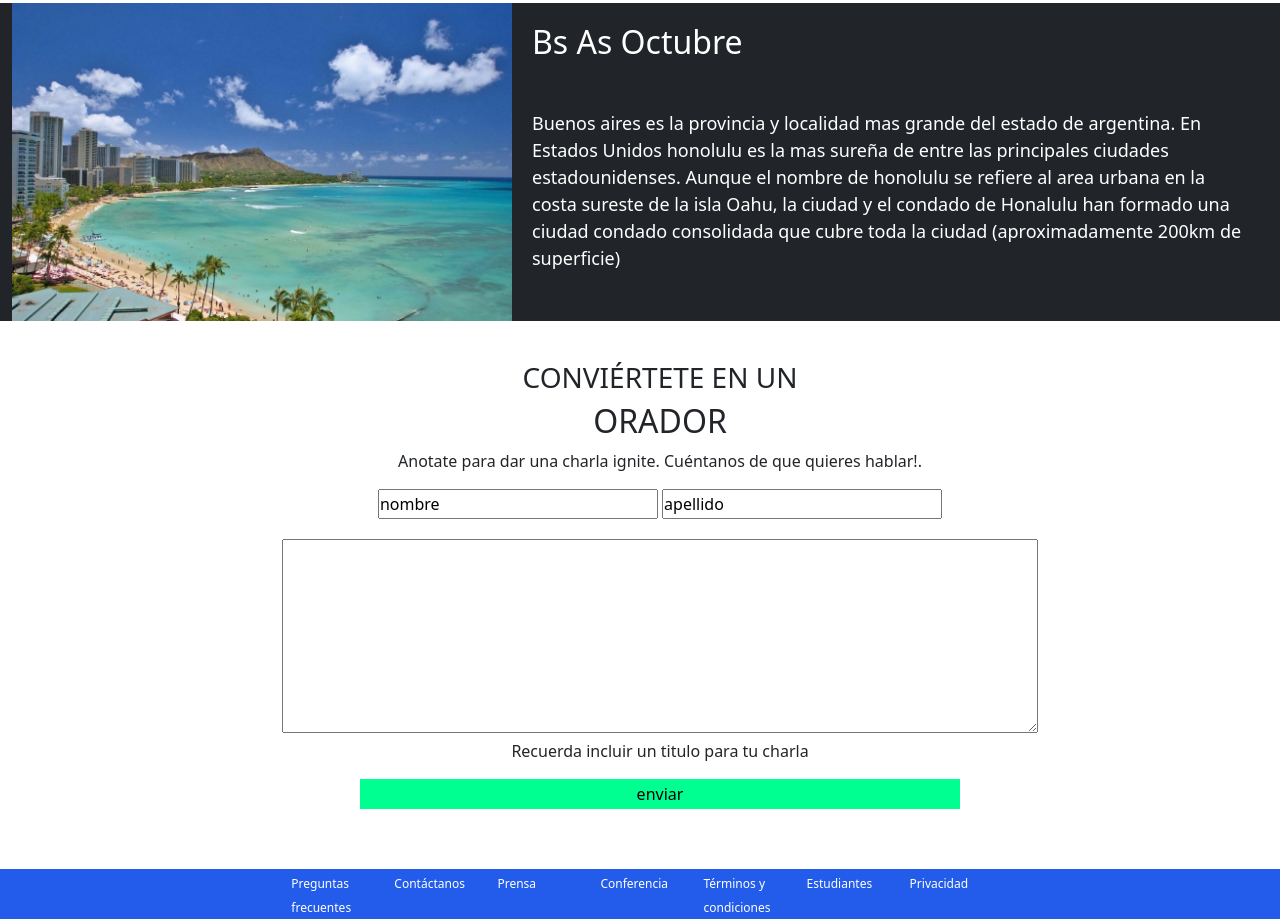
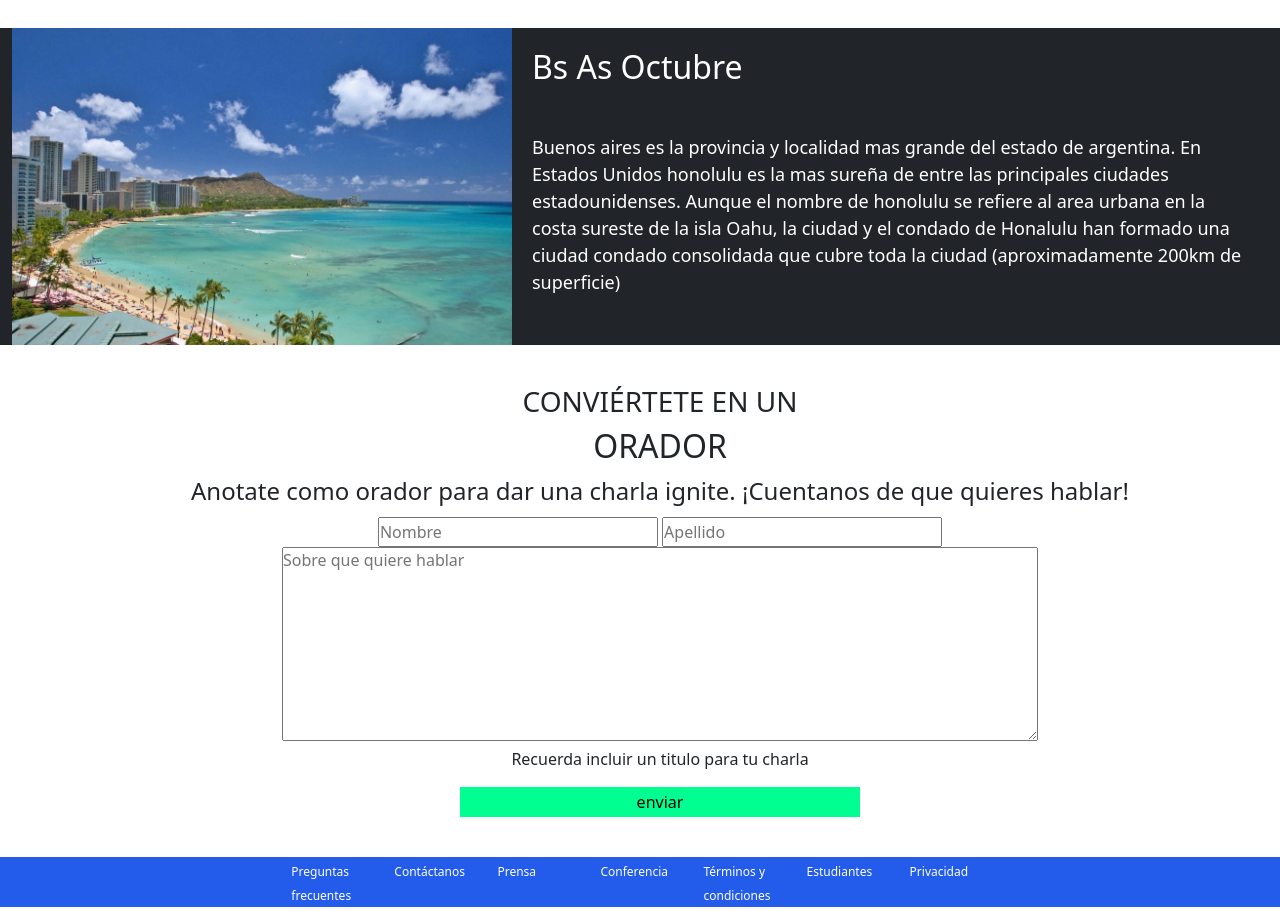
Before and after one commit to ignacioMarti91/integrador-comi23561-, a plain HTML site: page index.html in a window 1280 px wide. Shown: the part 1601-2520 px from the top of the page. Drawn offline with nearby package versions, Linux system fonts and the light colour scheme.

Commit message:
cambios4

```diff
--- a/index.html
+++ b/index.html
@@ -85,7 +85,7 @@
 </span>
           <div class=" container-fluid text-center" >
             <div class="main row">
-            <div id="card" class="col">
+            <div id="card" class="col col-form-label-lg">
               <img src="img/steve.jpg" alt="">
               <div class="texto-tarjetas">
                 <span class="badge text-bg-primary">react</span>
@@ -143,14 +143,15 @@
           <div class="col">
             <h3>CONVIÉRTETE EN UN</h3>
             <h2>ORADOR</h2>
-            <span><p>Anotate para dar una charla ignite. Cuéntanos de que quieres hablar!.</p></span>
-            <input type="text" value="nombre">
-            <input type="text" value="apellido">
-            <div class="textarea">
-              <textarea name="" cols="80" rows="8" ></textarea>
+            <fieldset>
+            <legend>Anotate como orador para dar una charla ignite. ¡Cuentanos de que quieres hablar!</legend>
+            <input type="text" id="nombre" name="nombre" placeholder="Nombre">
+            <input type="text"  id="apellido" name="apellido" placeholder="Apellido">
+
+              <textarea name="cometariosr" placeholder="Sobre que quiere hablar" cols="80" rows="8" ></textarea>
               <span><p>Recuerda incluir un titulo para tu charla</p></span>
               <button>enviar</button>
-          </div>
+            </fieldset>
         </div>
       </div>
     </div>
--- a/style.css
+++ b/style.css
@@ -166,12 +166,14 @@ margin-bottom: 0%;
 
 #formulario button {
     height: 30px;
-    width: 600px;
+    width: 400px;
     background-color:  rgb(0, 255, 145);
     border: 0 ;
 }
 .textarea {
+  display: inline;
     padding: 20px;
+    margin-top: 10px;
 }
 
 .footer {
```
